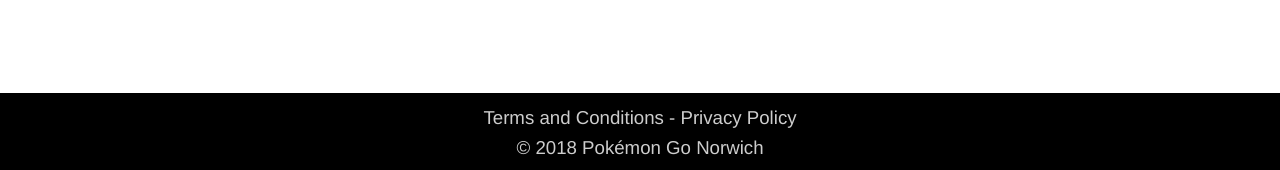
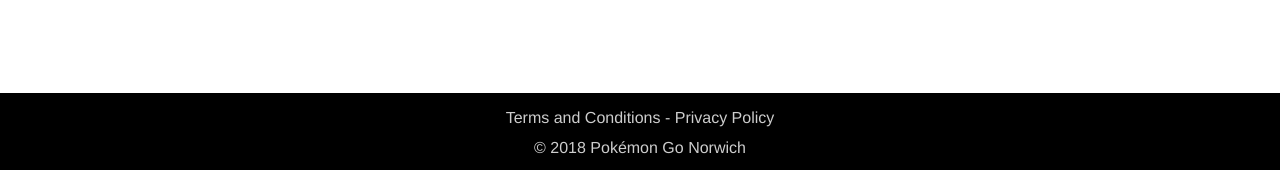
Before and after one commit to NorwichPoGo/nests, a Jekyll site: the page built from index.html, in a window 1280 px wide. Shown: the part 727-897 px from the top of the page. Built offline with Jekyll 4.4.1, drawn with Linux system fonts in a browser that asks for light colours; nearby versions of some CDN libraries.

Commit message:
Footer fixes. (#14)

```diff
--- a/assets/css/footer.scss
+++ b/assets/css/footer.scss
@@ -1,4 +1,4 @@
-$footer-height: 80px;
+$footer-height: 60px;
 $footer-height-large: 80px;
 
 footer {
@@ -8,7 +8,7 @@
   background-color: #000;
   line-height: calc((#{$footer-height} - 20px) / 2);
   color: #cdcdcd;
-  font-size: 12pt;
+  font-size: 10pt;
   text-align: center;
 
   a {
@@ -26,6 +26,6 @@
   footer {
     height: $footer-height-large;
     line-height: calc((#{$footer-height-large} - 20px) / 2);
-    font-size: 14pt;
+    font-size: 12pt;
   }
 }
```
